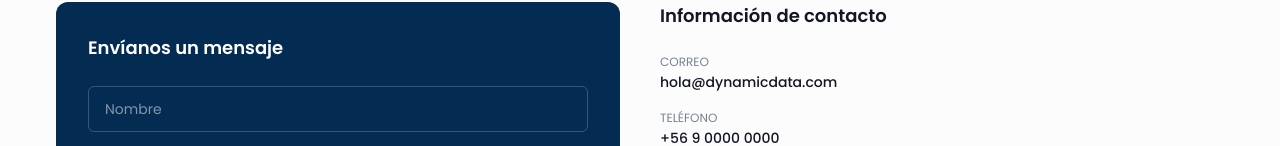
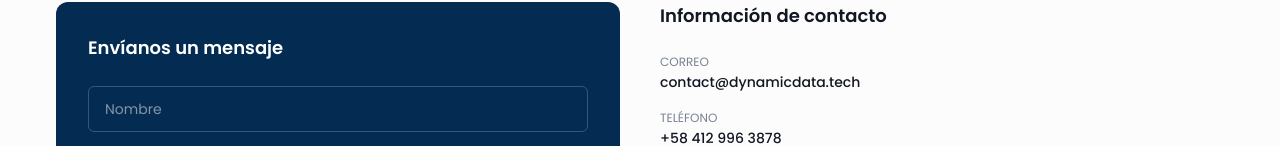
Before and after one commit to nolanpc/dynamic-data-web, a Next.js app: page /contacto in a window 1280 px wide. Shown: the part 355-501 px from the top of the page. Built offline with nearby package versions, Linux system fonts and the light colour scheme.

Commit message:
fix: contact info

```diff
--- a/src/components/sections/contact/ContactInfoSection.tsx
+++ b/src/components/sections/contact/ContactInfoSection.tsx
@@ -1,6 +1,6 @@
 const info = [
-  { label: "Correo", value: "hola@dynamicdata.com" },
-  { label: "Teléfono", value: "+56 9 0000 0000" },
+  { label: "Correo", value: "contact@dynamicdata.tech" },
+  { label: "Teléfono", value: "+58 412 996 3878" },
   { label: "Redes sociales", value: "@dynamicdata" },
 ];
 
```
